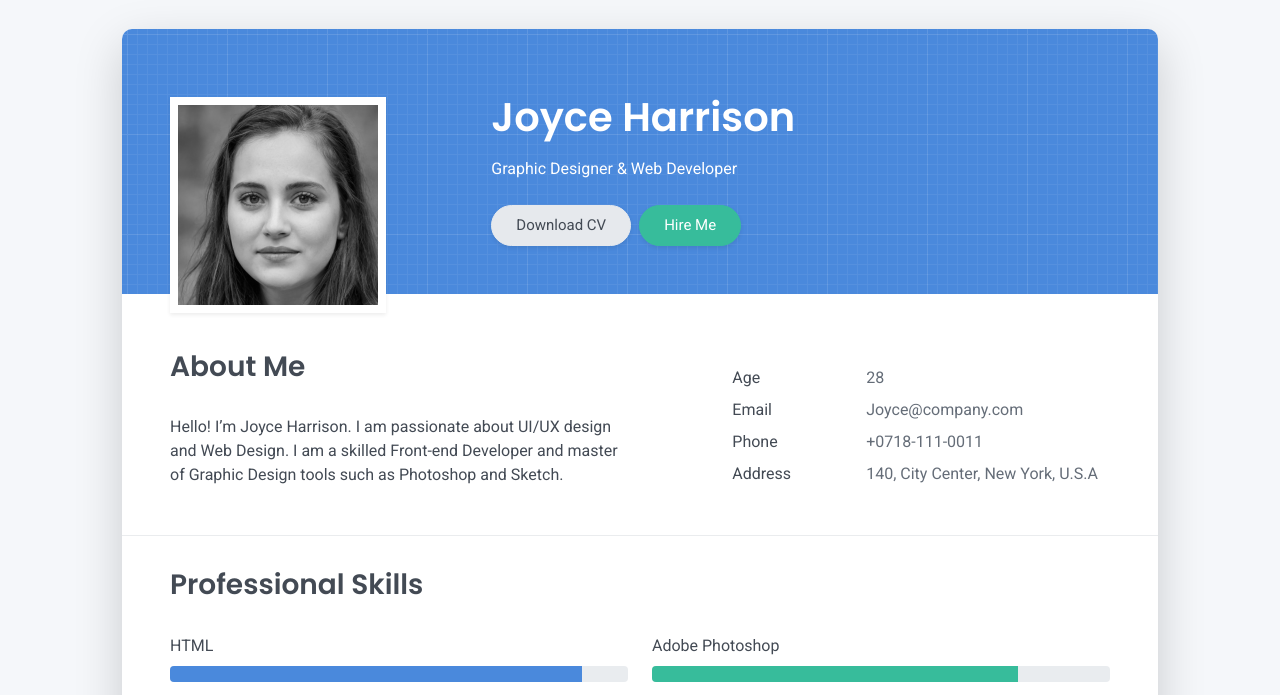
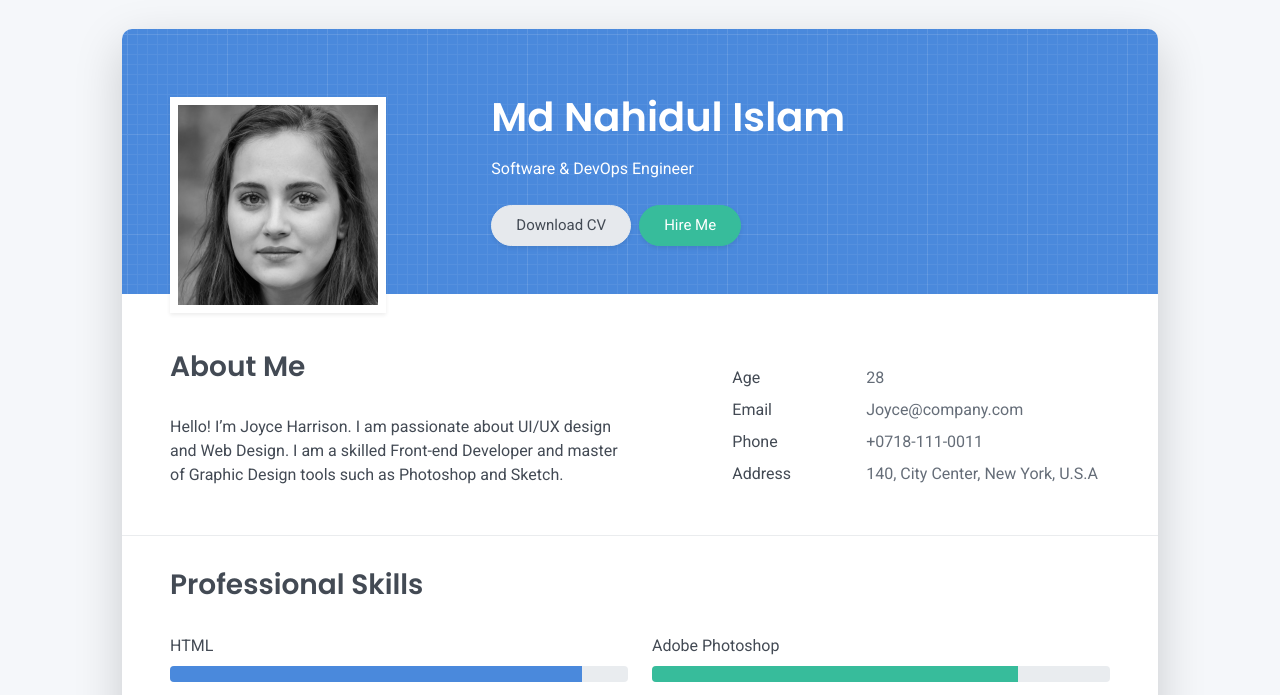
Before and after one commit to mdnahidulislam1/mdnahidulislam1.github.io, a plain HTML site: page index.html in a window 1280 px wide. Shown: the part 75-770 px from the top of the page. Drawn offline with Linux system fonts and the light colour scheme.

Commit message:
add username

```diff
--- a/index.html
+++ b/index.html
@@ -55,8 +55,8 @@
         <div class="avatar hover-effect bg-white shadow-sm p-1"><img src="images/avatar.jpg" width="200" height="200"/></div>
       </div>
       <div class="col-lg-8 col-md-7 text-center text-md-start">
-        <h2 class="h1 mt-2" data-aos="fade-left" data-aos-delay="0">Joyce Harrison</h2>
-        <p data-aos="fade-left" data-aos-delay="100">Graphic Designer & Web Developer</p>
+        <h2 class="h1 mt-2" data-aos="fade-left" data-aos-delay="0">Md Nahidul Islam</h2>
+        <p data-aos="fade-left" data-aos-delay="100">Software & DevOps Engineer</p>
         <div class="d-print-none" data-aos="fade-left" data-aos-delay="200"><a class="btn btn-light text-dark shadow-sm mt-1 me-1" href="right-resume.pdf" target="_blank">Download CV</a><a class="btn btn-success shadow-sm mt-1" href="#contact">Hire Me</a></div>
       </div>
     </div>
```
